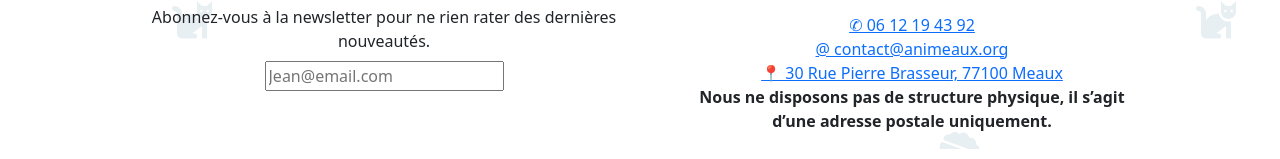
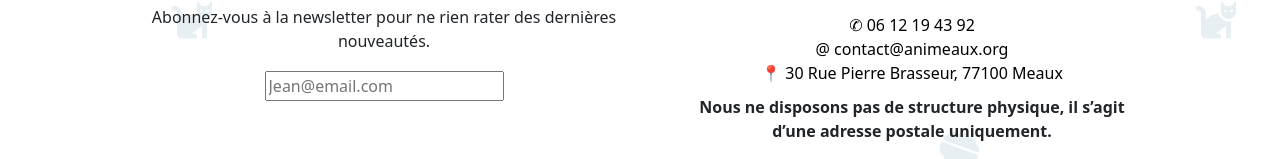
Before and after one commit to Blackzool/Origin, a plain HTML site: page Evenements.html in a window 1280 px wide. Shown: the part 684-843 px from the top of the page. Drawn offline with nearby package versions, Linux system fonts and the light colour scheme.

Commit message:
Ajout des styles pour les liens et le footer

```diff
--- a/Evenements.html
+++ b/Evenements.html
@@ -10,16 +10,9 @@
     <link href="style.css" rel="stylesheet">
     <title>Evenements</title>
 
-    <style>
-        body {
-            display: flex;
-            flex-direction: column;
-            min-height: 100vh;
-        }
-    </style>
-</head>
+ </head>
 
-<body class="d-flex flex-column min-vh-100">
+   <body class="d-flex flex-column">
 
     <!-- Main container -->
     <div class="container-fluid">
--- a/style.css
+++ b/style.css
@@ -1,4 +1,9 @@
-/* body styles */
+/* body/html styles */
+
+html {
+    height: 100%;
+}
+
 body {
     background-color: white;
     text-align: center;
@@ -7,9 +12,12 @@ body {
     line-height: 24px;
     max-width: 100%;
     overflow-x: hidden;
+    min-height: 100%;
+    display: flex;
+    flex-direction: column;
 }
 
-/* body styles */
+/* body/html styles */
 
 /* container */
 
@@ -17,6 +25,7 @@ body {
     max-width: 1024px;
     margin-right: auto;
     margin-left: auto;
+    flex: 1;
 }
 
 /* container */
@@ -93,3 +102,30 @@ p.d-inline-block {
 }
 
 /* ul styles */
+
+/* a styles */
+
+a {
+    text-decoration: none;
+    color: black;
+}
+
+a:hover {
+    font-weight: bold;
+    color: black;
+}
+
+
+/* a styles */
+
+/* footer */
+
+.pfoot {
+    margin-top: 10px;
+}
+
+.inputfoot {
+    margin-top: 10px;
+}
+
+/* footer */
```
